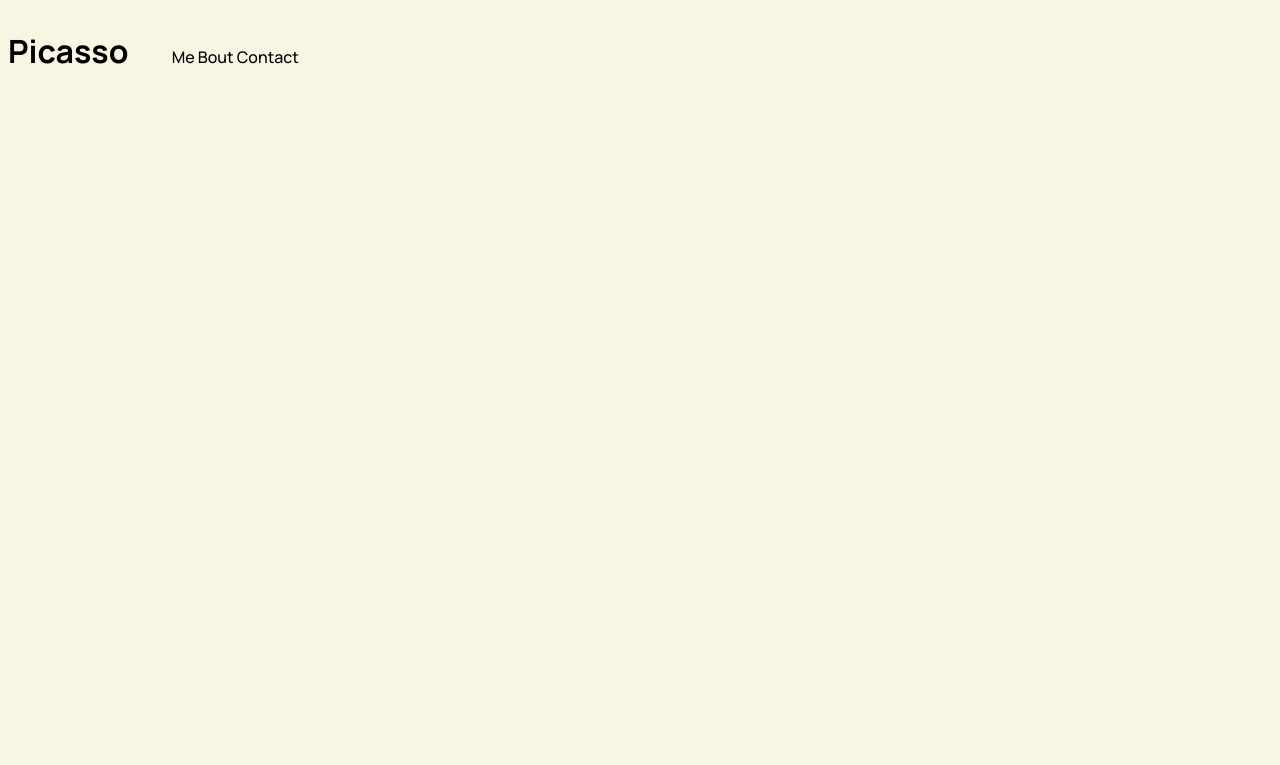
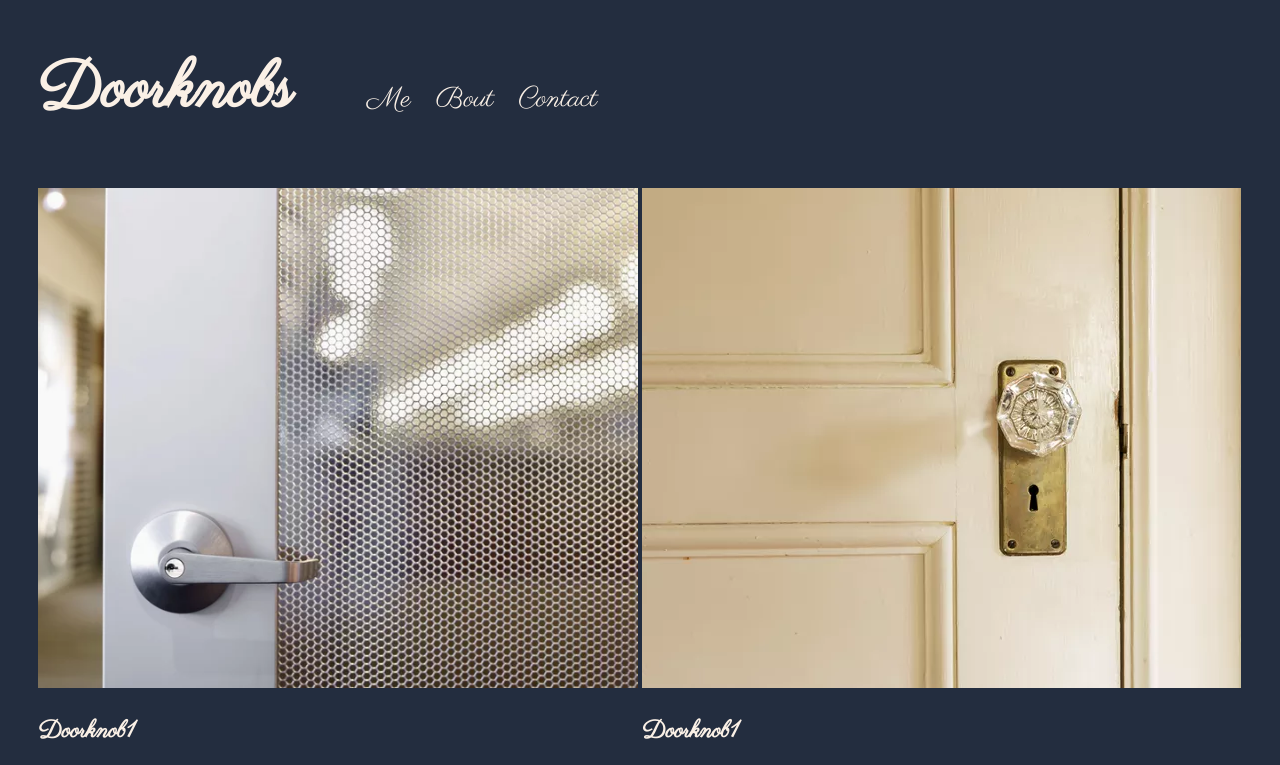
Before and after one commit to flushthemoney/TOP-Learning, a plain HTML site: page index.html in a window 1280 px wide. Shown: the top 765 px of the page. Drawn offline with Linux system fonts and the light colour scheme.

Commit message:
Picasso project completed
Signed-off-by: flushthemoney <skaviraj562@gmail.com>

```diff
--- a/index.html
+++ b/index.html
@@ -9,7 +9,7 @@
   </head>
   <body>
     <header>
-      <h1>Picasso</h1>
+      <h1>Doorknobs</h1>
       <nav>
         <ul>
           <li>Me</li>
@@ -17,6 +17,32 @@
           <li>Contact</li>
         </ul>
       </header>
-    </main>
+      <main>
+        <div class="img-card">
+        <img src="/resources/GettyImages-100375045-c700439533304d0ab94ae38d369a0143.webp" alt="">
+          <h2>Doorknob1</h2>
+        </div>
+        <div class="img-card">
+        <img src="/resources/GettyImages-1073922824-0bf2ce1d4f4f440482e458a7c26cb0fb.webp" alt="">
+        <h2>Doorknob1</h2>
+        </div>
+        <div class="img-card">
+        <img src="/resources/GettyImages-1175215253-aef32042d7ca42f1ba8907f4ed49fa59.webp" alt="">
+        <h2>Doorknob1</h2>
+        </div>
+        <div class="img-card">
+        <img src="/resources/GettyImages-1323538133-f75d42b7907b4b908ca94b246f225c98.webp" alt="">
+        <h2>Doorknob1</h2>
+        </div>
+        <div class="img-card">
+        <img src="/resources/GettyImages-1358940787-757b008cbc08429ca3c3a00c52c6c228.webp" alt="">
+        <h2>Doorknob1</h2>
+        </div>
+        <div class="img-card">
+        <img src="/resources/how-to-fix-a-loose-lever-door-handle-5222471-hero-51455f511e4a4f56b9b68c5e83455dfd.webp" alt="">
+        <h2>Doorknob1</h2>
+        </div>
+
+      </main>
   </body>
 </html>
--- a/style.css
+++ b/style.css
@@ -1,18 +1,45 @@
 @import url("https://fonts.googleapis.com/css2?family=Manrope:wght@200..800&display=swap");
-
+@import url("https://fonts.googleapis.com/css2?family=Parisienne&display=swap");
 body {
-  font-family: Manrope, sans-serif;
-  background-color: #f8f6e3;
+  font-family: Parisienne, sans-serif;
+  background-color: #232d3f;
+  color: #faf0e6;
   font-weight: 500;
+  margin: 2px 3%;
 }
 
 h1 {
   display: inline-block;
+  font-size: 65px;
 }
 nav {
   display: inline-block;
+  margin-left: 20px;
 }
+
 ul > li {
   list-style: none;
   display: inline-block;
+  font-size: 28px;
+  padding: 0 10px;
 }
+
+/* header {
+  border-bottom: white solid 1px;
+} */
+
+img {
+  width: 100%;
+  height: 500px;
+  object-fit: cover;
+}
+
+.img-card {
+  width: 49.8%;
+  display: inline-block;
+  box-sizing: border-box;
+}
+
+main {
+  margin: 10px 0;
+}
```
Also changed, not shown: resources/GettyImages-100375045-c700439533304d0ab94ae38d369a0143.webp (added), resources/GettyImages-1073922824-0bf2ce1d4f4f440482e458a7c26cb0fb.webp (added), resources/GettyImages-1175215253-aef32042d7ca42f1ba8907f4ed49fa59.webp (added), resources/GettyImages-1323538133-f75d42b7907b4b908ca94b246f225c98.webp (added), resources/GettyImages-1358940787-757b008cbc08429ca3c3a00c52c6c228.webp (added), resources/how-to-fix-a-loose-lever-door-handle-5222471-hero-51455f511e4a4f56b9b68c5e83455dfd.webp (added).
